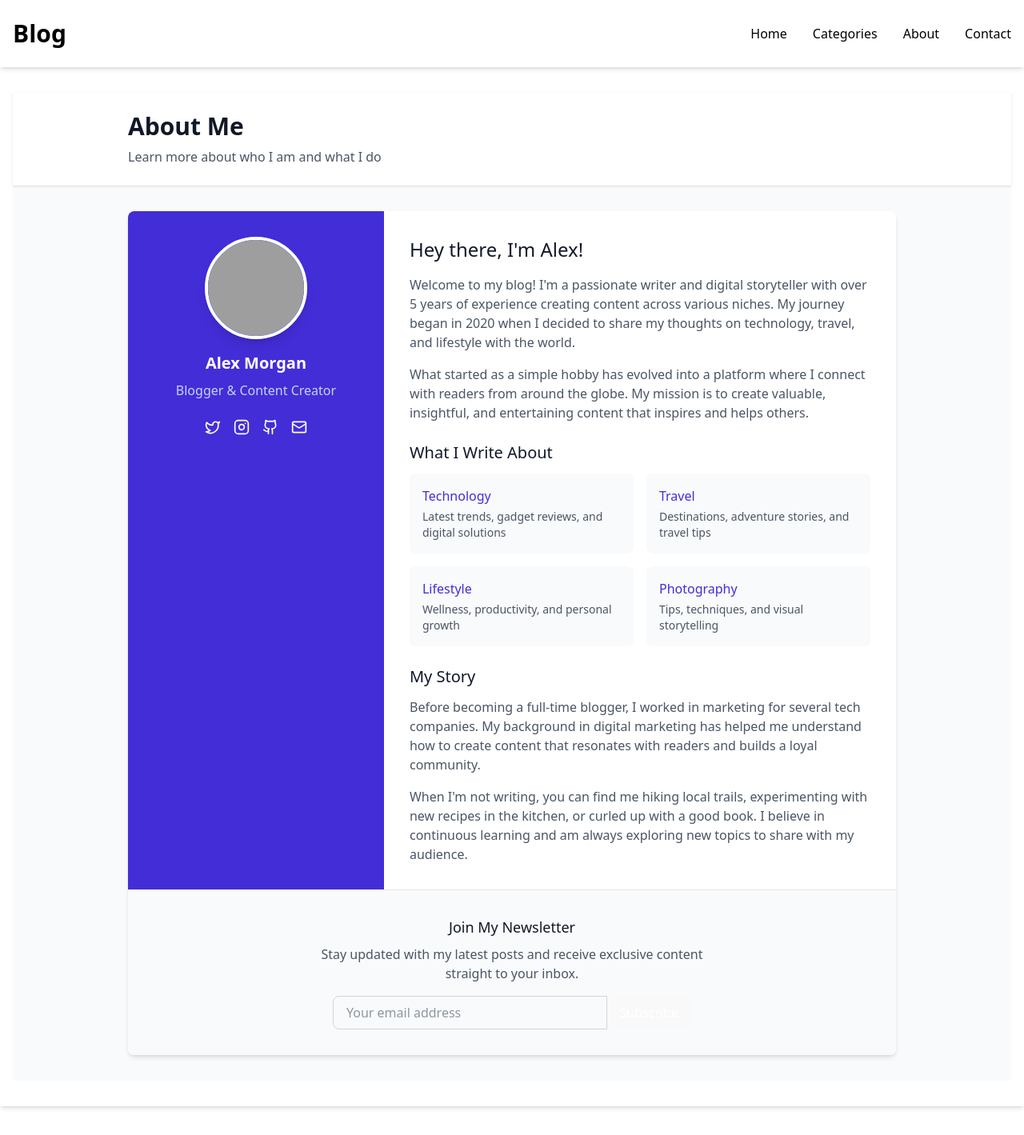
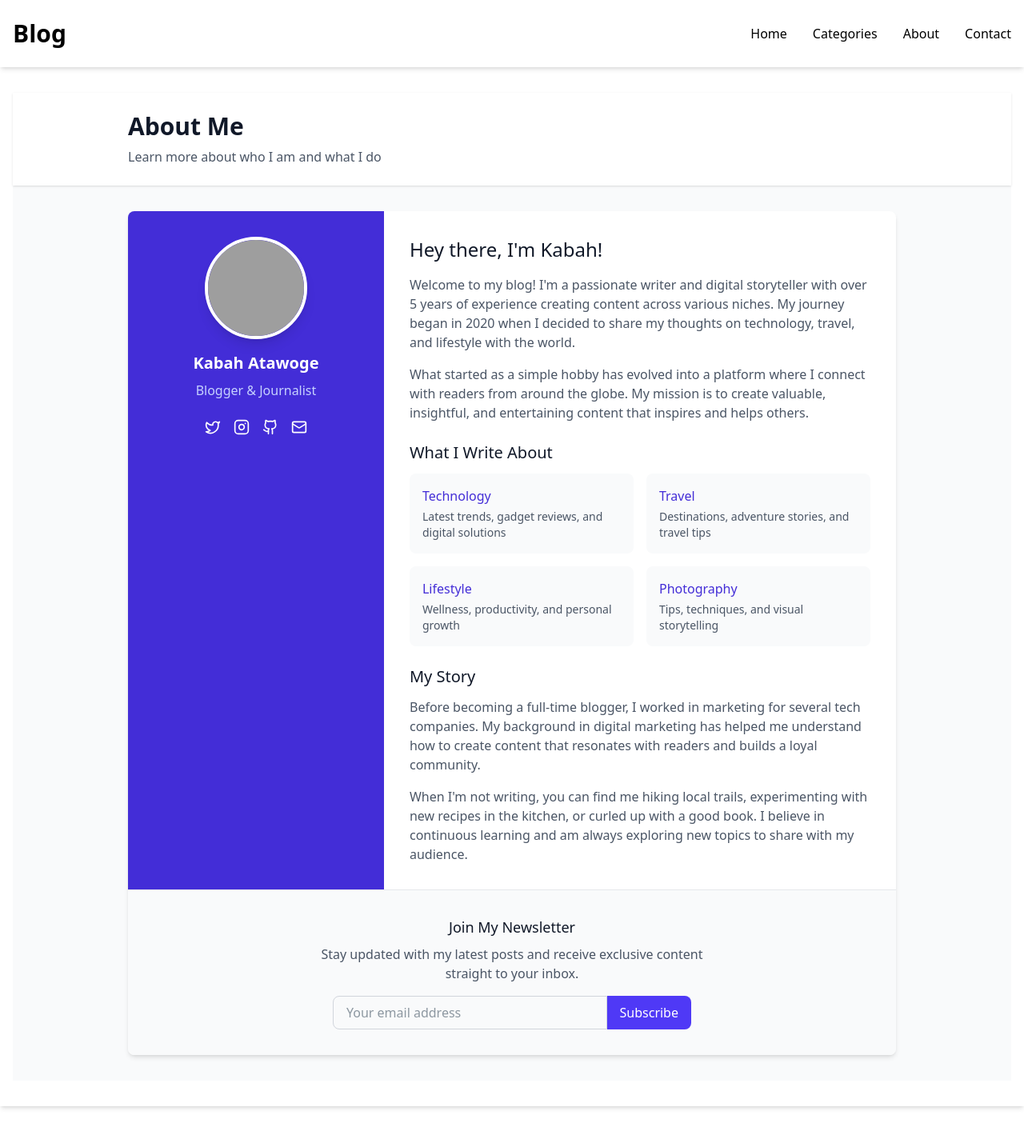
Before and after one commit to KLightiam/blog-site-frontend, a React (Vite) app: page /about in a window 1280 px wide. Shown: the top 1419 px of the page at 80% size. Built offline with nearby package versions, Linux system fonts and the light colour scheme; grey boxes are pictures that could not be loaded.

Commit message:
implement light mode features

```diff
--- a/src/components/BlogCard.jsx
+++ b/src/components/BlogCard.jsx
@@ -14,9 +14,9 @@ function BlogCard({ post,category }) {
         </div>
 
         <div className="p-6">
-          <p className="text-gray-100 text-sm mb-2">{new Date(post.date).toLocaleDateString()}</p>
+          <p className="dark:text-gray-100 text-sm mb-2">{new Date(post.date).toLocaleDateString()}</p>
           <h3 className="text-xl font-bold mb-3 leading-tight">{post.title}</h3>
-          <p className="text-gray-300">{post.content.split(" ").slice(0,10).join(' ')+"..."}</p>
+          <p className="dark:text-gray-300">{post.content.split(" ").slice(0,10).join(' ')+"..."}</p>
         </div>
       </Link>
     </article>
--- a/src/index.css
+++ b/src/index.css
@@ -19,9 +19,9 @@
   a:hover {
     color: #747bff;
   }
-  button {
-    background-color: #f9f9f9;
-  }
+  /* button {
+    background-color: blue
+  } */
 }
 
 @media (prefers-color-scheme: dark) {
--- a/src/pages/About.jsx
+++ b/src/pages/About.jsx
@@ -24,8 +24,8 @@ export default function AboutPage() {
                   className="rounded-full mx-auto border-4 border-white shadow-lg w-32 h-32 object-cover"
                 />
               </div>
-              <h2 className="text-xl font-bold text-white mb-2">Alex Morgan</h2>
-              <p className="text-indigo-200 mb-6">Blogger & Content Creator</p>
+              <h2 className="text-xl font-bold text-white mb-2">Kabah Atawoge</h2>
+              <p className="text-indigo-200 mb-6">Blogger & Journalist</p>
 
               <div className="flex justify-center space-x-4">
                 <a href="#" className="text-white hover:text-indigo-200">
@@ -45,7 +45,7 @@ export default function AboutPage() {
 
             <div className="md:w-2/3 p-8">
               <div className="prose max-w-none">
-                <h3 className="text-2xl font-medium text-gray-900 mb-4">Hey there, I'm Alex!</h3>
+                <h3 className="text-2xl font-medium text-gray-900 mb-4">Hey there, I'm Kabah!</h3>
 
                 <p className="text-gray-600 mb-4">
                   Welcome to my blog! I'm a passionate writer and digital storyteller with over 5 years of experience creating content across various niches. My journey began in 2020 when I decided to share my thoughts on technology, travel, and lifestyle with the world.
--- a/src/pages/BlogPost.jsx
+++ b/src/pages/BlogPost.jsx
@@ -79,7 +79,7 @@ function BlogPost() {
         </Link> */}
         <button
           onClick={() => navigation(-1)}
-          className="inline-block bg-black text-white px-6 py-3 rounded-lg hover:bg-gray-800 transition-colors">Go Back</button>
+          className="inline-block dark:bg-black bg-indigo-700 text-white px-6 py-3 rounded-lg dark:hover:bg-gray-800 hover:bg-indigo-800 transition-colors">Go Back</button>
       </div>
     </article>
   )}
--- a/src/pages/Categories.jsx
+++ b/src/pages/Categories.jsx
@@ -38,10 +38,10 @@ export default function CategoriesPage() {
   return (
     <div className=" min-h-screen">
       {/* Header */}
-      <header className="shadow-sm shadow-indigo-900">
+      <header className="shadow-sm dark:shadow-indigo-900">
         <div className="max-w-5xl mx-auto py-6 px-4 sm:px-6 lg:px-8">
-          <h1 className="text-3xl font-bold text-gray-100">Categories</h1>
-          <p className="mt-2 text-gray-300">Explore topics that interest you</p>
+          <h1 className="text-3xl font-bold dark:text-gray-100">Categories</h1>
+          <p className="mt-2 dark:text-gray-300">Explore topics that interest you</p>
         </div>
       </header>
 
@@ -49,14 +49,14 @@ export default function CategoriesPage() {
       <main className="max-w-5xl mx-auto py-6 px-4 sm:px-6 lg:px-8">
         {/* Search Bar */}
         <div className="mb-8 relative">
-          <div className="flex items-center border border-gray-500 rounded-lg shadow-sm shadow-gray-500">
+          <div className="flex items-center border border-gray-500 rounded-lg shadow-sm dark:shadow-gray-500">
             <div className="pl-4 pr-2">
               <Search className="h-5 w-5 text-gray-400" />
             </div>
             <input
               type="text"
               placeholder="Search categories..."
-              className="block w-full py-3 px-2 focus:outline-none text-gray-100 placeholder-gray-200"
+              className="block w-full py-3 px-2 focus:outline-none dark:text-gray-100 dark:placeholder-gray-200"
               value={searchTerm}
               onChange={(e) => setSearchTerm(e.target.value)}
             />
@@ -68,13 +68,13 @@ export default function CategoriesPage() {
           {filteredCategories.map((category) => (
             <div
               key={category.id}
-              className=" rounded-lg shadow-md shadow-gray-500 overflow-hidden border border-gray-500 transition-all hover:shadow-lg hover:text-indigo-800"
+              className=" rounded-lg shadow-md shadow-gray-500 overflow-hidden border border-gray-500 transition-all hover:shadow-lg dark:hover:text-indigo-800"
             >
               <div className="p-6">
                 <div className="flex items-start justify-between mb-4">
                   <div className="flex items-center">
                     <Tag className="h-5 w-5 text-indigo-600 mr-2" />
-                    <h3 className="text-lg font-medium text-indigo-100">{category.name.toUpperCase()}</h3>
+                    <h3 className="text-lg font-medium dark:text-indigo-100">{category.name.toUpperCase()}</h3>
                   </div>
                   <div className=" bg-indigo-100 text-indigo-900 text-xs font-medium px-2.5 py-0.5 rounded-full ">
                   <span className='md:text-nowrap'>
--- a/src/pages/CategoryPosts.jsx
+++ b/src/pages/CategoryPosts.jsx
@@ -43,8 +43,8 @@ export default function CategoryPosts(){
         ))}
       </div>
       <button
-        onClick={() => navigate(-1)}
-        className="mt-8 bg-black transition text-white px-6 py-3 rounded-lg hover:bg-gray-800 duration-300 ease-in-out hover:scale-105"
+        onClick={() => navigate("/categories")}
+        className="mt-8 text-white hover:bg-indigo-700 bg-indigo-600 dark:bg-black transition dark:text-white px-6 py-3 rounded-lg dark:hover:bg-gray-800 duration-300 ease-in-out"
       >
         Back to Categories
       </button>
```
